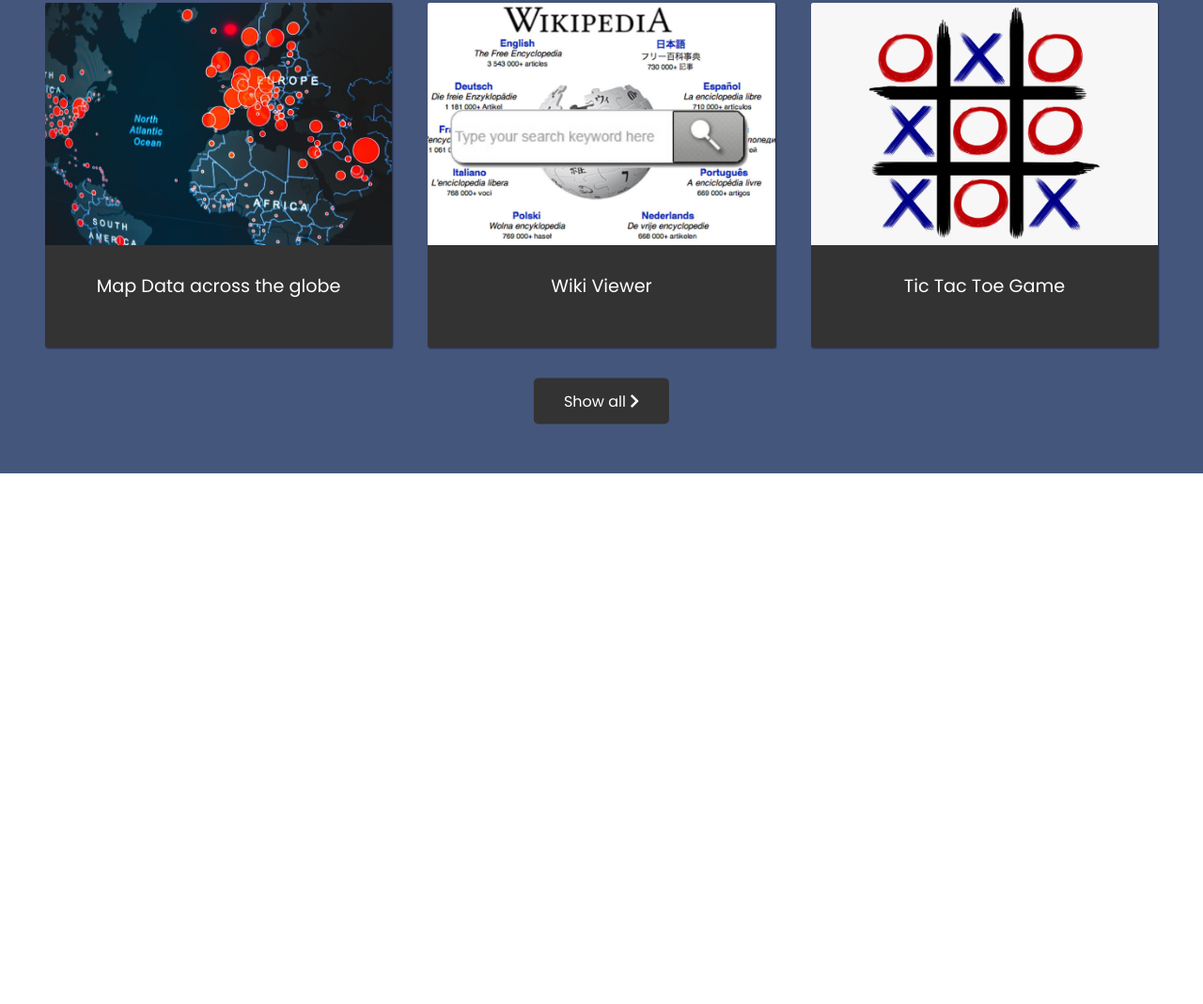
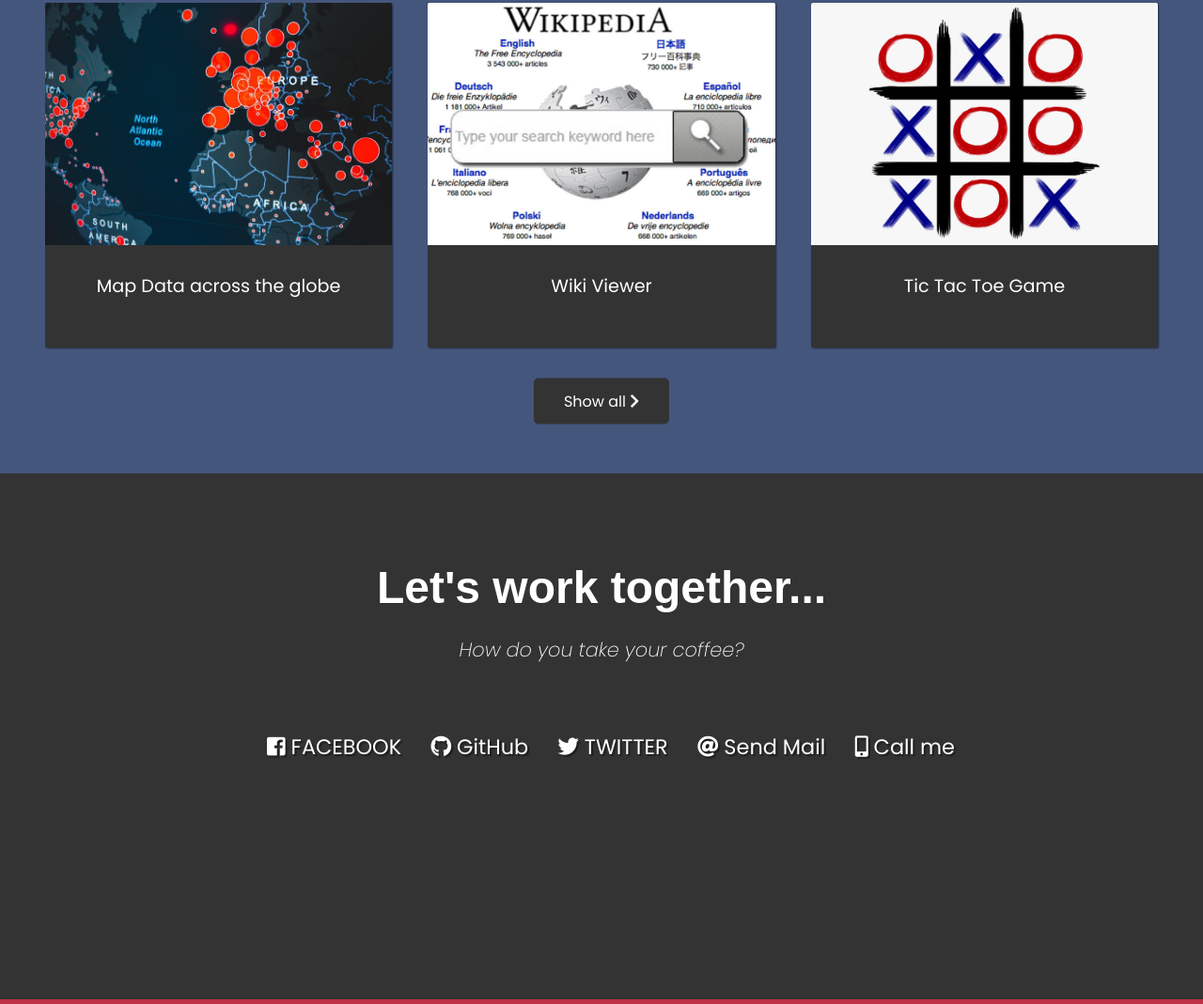
Before and after one commit to robb52/portfolio_project, a plain HTML site: page index.html in a window 1280 px wide. Shown: the part 1143-2212 px from the top of the page at 94% size. Before the commit the page ends 1647 px from the top, so only its background shows below. Drawn offline with Linux system fonts and the light colour scheme.

Commit message:
Markup and style contact section

```diff
--- a/css/styles.css
+++ b/css/styles.css
@@ -5,7 +5,7 @@
 body {
     margin: 0;
     font-size: 1.2rem;
-    font-family: 'Poppins', sans-serif;;
+    font-family: 'Poppins', sans-serif;
 }
 
 nav {
@@ -55,7 +55,7 @@ img {
 .welcome__section h1 {
     font-size: 3rem;
     font-weight: 700;
-    font-family: 'Ralway', sans-serif;
+    font-family: 'Raleway', sans-serif;
     color: #f0f0f0;
     margin-top: 3em;
     margin-bottom: 0;
@@ -159,5 +159,82 @@ a {
 .btn-main:focus {
     background: #BE3144;
     transition: ease-in-out 8ms;
+}
 
+.contact-section {
+    height: 70vh;
+    background: #333;
 }
+
+.contact-title {
+    font-family: 'Ralway', sans-serif;;
+    font-size: 1.1rem;
+    color: #fff;
+    text-align: center;
+    margin: 0;
+    padding-top: 4em;
+}
+
+.contact-title p {
+    font-family: 'Poppins', sans-serif;
+    font-size: 1rem;
+    font-style: italic;
+    font-weight: 100;
+    margin: 0;
+    padding-bottom: 1em;
+}
+
+.contact-links {
+    display: flex;
+    flex-direction: column;
+    align-items: center;
+    margin: 0;
+    padding: 1.8em 0;
+}
+
+.contact-details {
+    font-size: 1.3rem;
+    text-shadow: 2px 2px 1px #1f1f1f;
+    transition: transform 0.3s ease-out;
+}
+
+.contact-details:hover {
+    transform: translateY(8px);
+}
+
+@media (min-width: 500px) {
+    .contact-links {
+        display: flex;
+        flex-direction: row;
+        justify-content: center;
+        align-items: center;
+        flex-wrap: wrap;
+        width: 100%;
+        padding-left: 20px;
+    }
+
+    .contact-title h2 {
+        font-size: 2.5rem;
+        width: 100%;
+        padding: .90em 10%;
+    }
+
+    .contact-title p {
+        font-size: 1.3rem;
+    }
+
+    .contact-links a {
+      margin: .70em;
+      font-size: 1.4rem;
+    }
+}
+
+@media (min-width: 700px) {
+    .contact-title h2 {
+        font-size: 3rem;
+    }
+}
+
+footer {
+    border-top: 5px solid #BE3144;
+}
--- a/index.html
+++ b/index.html
@@ -101,6 +101,39 @@
 
             </section>
 
+            <section class="contact-section" id="contact">
+                <div class="contact-title">
+                    <h2>Let's work together...</h2>
+                    <p>How do you take your coffee?</p>
+                </div>
+                <div class="contact-links">
+                    <a href="https://facebook.com" target="_blank" class="btn contact-details">
+                        <i class="fab fa-facebook-square" aria-hidden="true"></i>
+                        FACEBOOK
+                    </a>
+                    <a href="https://github.com" target="_blank" class="contact-details">
+                        <i class="fab fa-github" aria-hidden="true"></i>
+                        GitHub
+                    </a>
+                    <a href="https:twitter.com" target="_blank" class="contact-details">
+                        <i class="fab fa-twitter" aria-hidden="true"></i>
+                        TWITTER
+                    </a>
+                    <a href="https://mailto:example@example.com" class="contact-details">
+                        <i class="fa fa-at" aria-hidden="true"></i>
+                        Send Mail
+                    </a>
+                    <a href="tel:555-555-5555" class="contact-details">
+                        <i class="fa fa-mobile-alt" aria-hidden="true"></i>
+                        Call me
+                    </a>
+                </div>
+            </section>
+
+            <footer>
+
+            </footer>
+
         </main>
 
 
```
